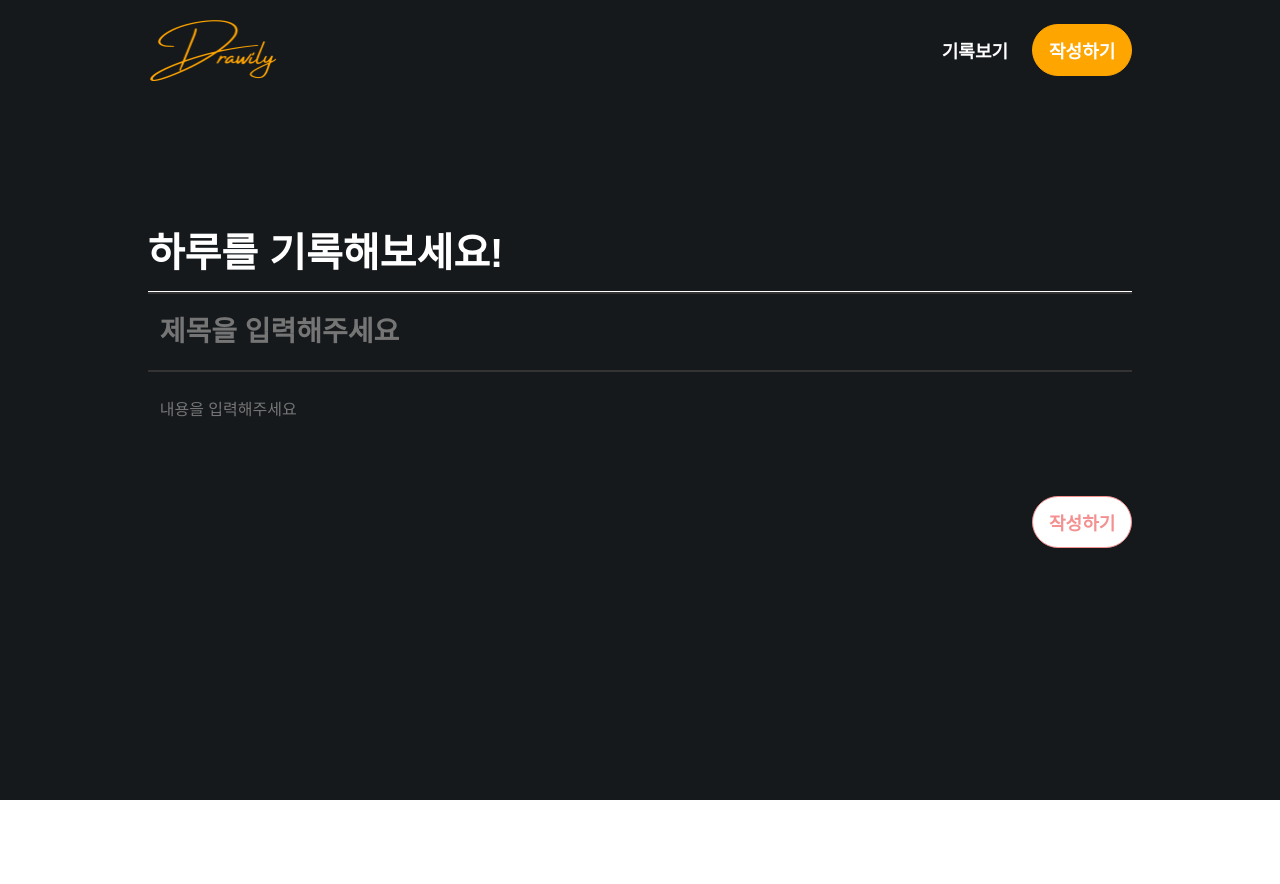
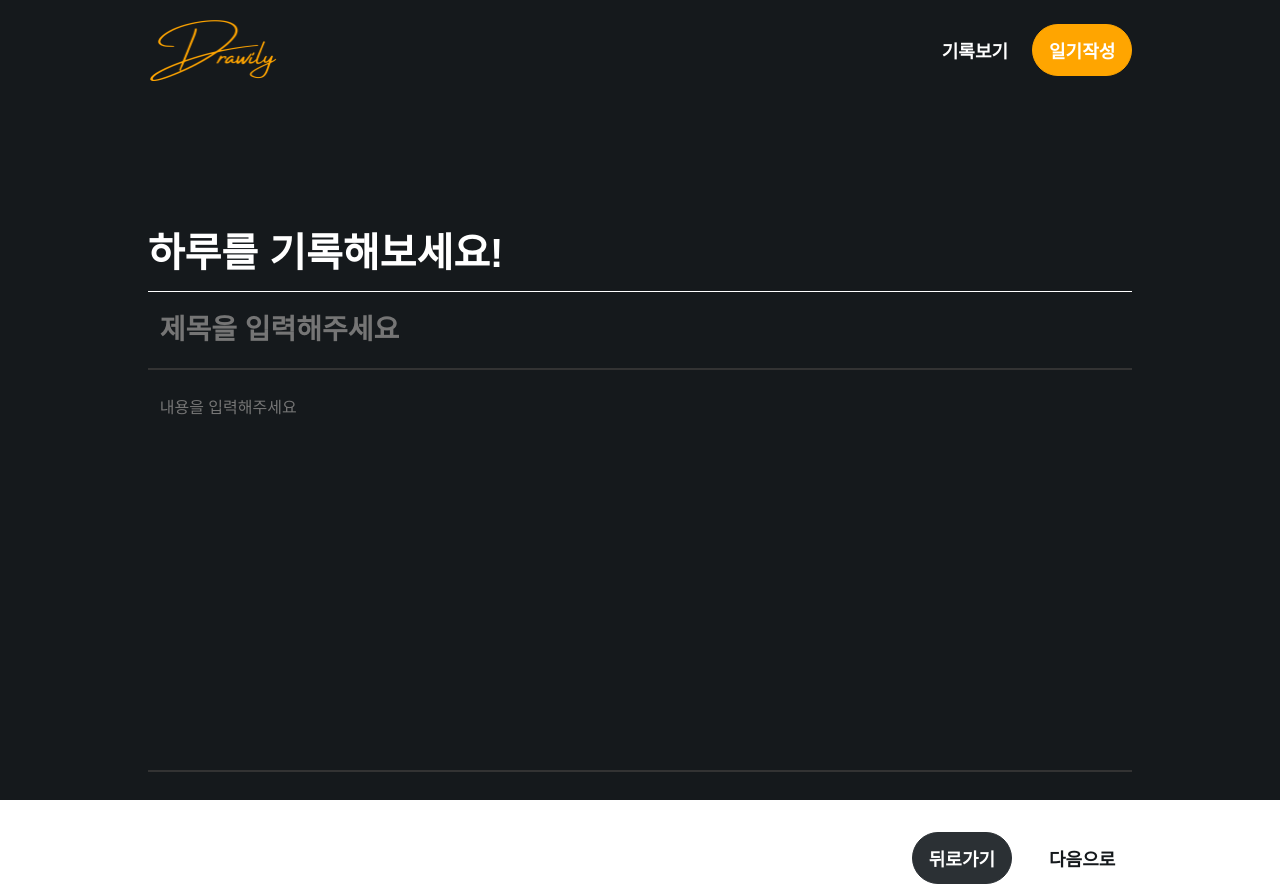
Before and after one commit to 76Dosu/TestRepo, a React (Create React App) app: page /write in a window 1280 px wide. Before the commit the page ends 800 px from the top, so only its background shows below. Built offline with nearby package versions, Linux system fonts and the light colour scheme; no server answers; a web font is replaced by a local one.

Commit message:
publish : 페이지 수정
240706

```diff
--- a/src/component/page/DailyManage.jsx
+++ b/src/component/page/DailyManage.jsx
@@ -5,8 +5,6 @@ import styled from "styled-components";
 //ui
 import Title from "../ui/Title";
 import GenImage from "../ui/GenImage";
-import FunctionButtonUF from "../ui/FunctionButton/FunctionButtonUF";
-import FunctionButtonF from "../ui/FunctionButton/FunctionButtonF";
 
 //image
 
@@ -89,8 +87,8 @@ function DailyManage(props) {
             </GenImageFrame>
 
             <FucntionButtonFrame>
-                <FunctionButtonF navigateLink="" marginRight="40px" buttonName="돌아가기"></FunctionButtonF>
-                <FunctionButtonUF buttonName="저장하기"></FunctionButtonUF>
+                {/* <FunctionButtonF navigateLink="" marginRight="40px" buttonName="돌아가기"></FunctionButtonF>
+                <FunctionButtonUF buttonName="저장하기"></FunctionButtonUF> */}
             </FucntionButtonFrame>
         </Wrapper>
 
--- a/src/component/page/DailyWrite.jsx
+++ b/src/component/page/DailyWrite.jsx
@@ -5,7 +5,9 @@ import axios from "axios";
 
 //ui
 import Header from "../ui/Header";
-import WriteButtonUF from "../ui/WriteButton/WriteButtonUF";
+import WriteButtonF from "../ui/Button/WriteButtonF";
+import WriteButtonUF from "../ui/Button/WriteButtonUF";
+
 import InputTextContents from "../ui/InputTextArea/InputTextContents";
 import InputTextTitle from "../ui/InputTextArea/InputTextTitle";
 
@@ -45,7 +47,7 @@ const WriteFrame = styled.div`
 const InputFrame = styled.div`
     display:flex;
     align-items:flex-start;
-    border-top:2px solid #333;
+    border-bottom:2px solid #333;
 `
 
 const InputTitleFrame = styled(InputFrame)`
@@ -53,12 +55,23 @@ const InputTitleFrame = styled(InputFrame)`
     align-items:center;
 `
 
+const EntireButtonFrame = styled.div`
+    display:flex;
+    align-items:center;
+    justify-content:flex-end;
+
+    margin-top:60px;
+`
+
 const WriteButtonFrame = styled.div`
     display:flex;
     width:fit-content;
 
-    margin-top:40px;
-    margin-left:auto;
+    margin-right:20px;
+
+    &:last-child {
+        margin-right:0px;
+    }
 `
 
 const TestText =styled.p`
@@ -147,13 +160,15 @@ function DailyWrite(props) {
 
             <TestText>{results}</TestText>
 
-            <WriteButtonFrame onClick={handleClick}>
-                <WriteButtonUF buttonName="작성하기"></WriteButtonUF>
-            </WriteButtonFrame>
+            <EntireButtonFrame>
+                <WriteButtonFrame onClick={onSubmit}>
+                    <WriteButtonUF buttonName="뒤로가기"></WriteButtonUF>
+                </WriteButtonFrame>
 
-            {/* <WriteButtonFrame onClick={onSubmit}>
-                <WriteButtonUF buttonName="테스트"></WriteButtonUF>
-            </WriteButtonFrame> */}
+                <WriteButtonFrame onClick={handleClick}>
+                    <WriteButtonF buttonName="다음으로"></WriteButtonF>
+                </WriteButtonFrame>
+            </EntireButtonFrame>
 
         </Wrapper>
 
--- a/src/component/ui/FunctionButton/FunctionButtonF.jsx
+++ b/src/component/ui/Button/HeaderButtonF.jsx
@@ -4,13 +4,13 @@ import styled from "styled-components";
 
 const StyledButton = styled.div`
     width:fit-content;
-    padding:16px 48px;
+    padding:12px 16px;
     margin-right:${props => props.marginRight};
     background-color:var(--main-color);
     border:1px solid var(--main-color);
-    border-radius:8px;
+    border-radius:50px;
 
-    font-size:24px;
+    font-size:18px;
     font-weight:bold;
     color:white;
 
--- a/src/component/ui/WriteButton/WriteButtonF.jsx
+++ b/src/component/ui/Button/WriteButtonF.jsx
@@ -5,19 +5,19 @@ import { useNavigate } from "react-router-dom";
 const StyledButton = styled.div`
     width:fit-content;
     padding:12px 16px;
-    background-color:var(--main-color);
-    border:1px solid var(--main-color);
+    background-color:white;
+    border:1px solid white;
     border-radius:56px;
     font-size:18px;
     font-weight:bold;
-    color:white;
+    color:#15191C;
 
     transition: .3s;
     cursor: pointer;
 
     &:hover {
-        background-color:var(--main-color);
-        color:white;
+        background-color:white;
+        color:#2B3034;
     }
 `
 
--- a/src/component/ui/WriteButton/WriteButtonUF.jsx
+++ b/src/component/ui/Button/WriteButtonUF.jsx
@@ -4,19 +4,19 @@ import styled from "styled-components";
 const StyledButton = styled.div`
     width:fit-content;
     padding:12px 16px;
-    background-color:white;
-    border:1px solid #F49090;
+    background-color:#2B3034;
+    border:1px solid #2B3034;
     border-radius:56px;
 
     font-size:18px;
     font-weight:bold;
-    color:#F49090;
+    color:white;
 
     transition: .3s;
     cursor: pointer;
 
     &:hover {
-        background-color:#F49090;
+        background-color:#2B3034;
         color:white;
     }
 `
--- a/src/component/ui/FunctionButton/FunctionButtonUF.jsx
+++ /dev/null
@@ -1,36 +0,0 @@
-import React from "react";
-import { useNavigate } from "react-router-dom";
-import styled from "styled-components";
-
-const StyledButton = styled.div`
-    width:fit-content;
-    padding:16px 48px;
-    background-color:white;
-    border:1px solid #F49090;
-    border-radius:8px;
-
-    font-size:24px;
-    font-weight:bold;
-    color:#F49090;
-
-    transition: .3s;
-    cursor: pointer;
-
-    &:hover {
-        background-color:#F49090;
-        color:white;
-    }
-`
-
-function FunctionButtonUF(props) {
-
-    const navigate = useNavigate();
-    const { buttonName, navigateLink } = props;
-
-    return (
-        <StyledButton onClick={() => {navigate(`/${navigateLink}`)}}>{buttonName}</StyledButton>
-    )
-
-}
-
-export default FunctionButtonUF;
--- a/src/component/ui/Header.jsx
+++ b/src/component/ui/Header.jsx
@@ -3,7 +3,7 @@ import styled from "styled-components";
 import { useNavigate } from "react-router-dom";
 
 //ui
-import WriteButtonF from "./WriteButton/WriteButtonF";
+import HeaderButtonF from "../ui/Button/HeaderButtonF"
 
 //imgase
 import LogoImage from "../../images/_Logo.png"
@@ -42,7 +42,7 @@ function Header(props) {
             <HeaderLogo src={LogoImage} onClick={() => {navigate('/')}}></HeaderLogo>
             <Gnb>
                 <GnbList onClick={() => navigate('/manage')}>기록보기</GnbList>
-                <WriteButtonF buttonName="작성하기" navigateLink="write"></WriteButtonF>
+                <HeaderButtonF buttonName="일기작성" navigateLink="write"></HeaderButtonF>
             </Gnb>
         </Wrapper>
 
--- a/src/component/ui/InputTextArea/InputTextContents.jsx
+++ b/src/component/ui/InputTextArea/InputTextContents.jsx
@@ -3,6 +3,7 @@ import styled from "styled-components";
 
 const StyledTextArea = styled.textarea`
     width:100%;
+    min-height:400px;
     max-height:400px;
     overflow-y: scroll;
     resize:none;
```
